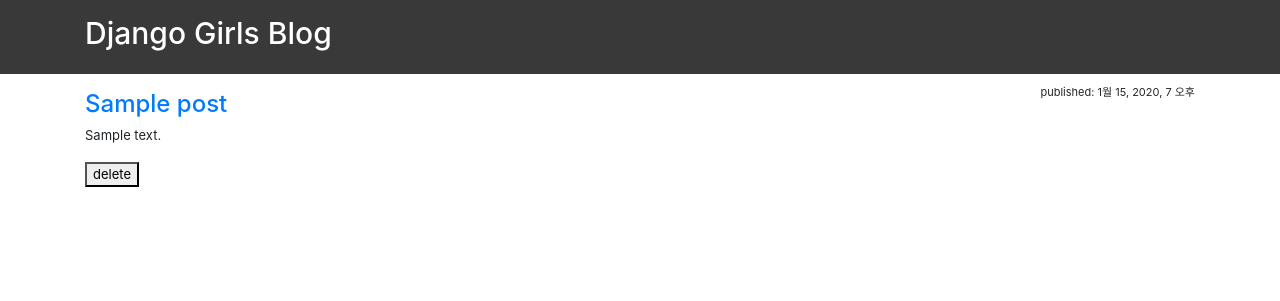
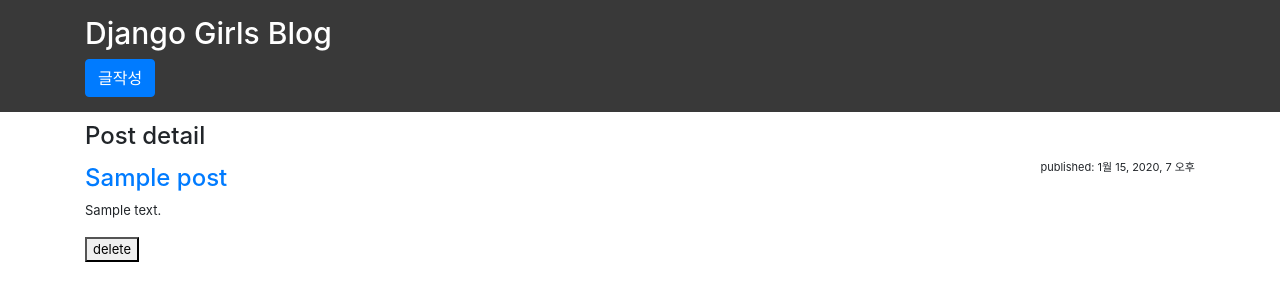
Before and after one commit to smallbee3/Djangogirls_Tutorial, a Django app: template django/templates/blog/post_detail.html in a window 1280 px wide. Shown: the top 301 px of the page. Run offline with Django 3.2, Linux system fonts and the light colour scheme; the template is opened without the code that fills it: values that come from a table or form of the project are taken from there, others are empty; tables that the repository leaves empty hold one stand-in row (values such as "Sample post"); some libraries are stand-ins or nearby versions.

Commit message:
post_add view, url, template생성 및 base.html에서 연결 링크 구현

```diff
--- a/django/blog/urls.py
+++ b/django/blog/urls.py
@@ -11,7 +11,7 @@
 
                 # 1) views를 통째로 import 했기 때문에
 urlpatterns = [
-    path('list/', views.post_list, name='post-list'),
+    path('', views.post_list, name='post-list'),
                  # 2) 함수를 호출하는게 아니라 함수 자체를 전달.
                  # 3) 나중에 이 함수가 필요할 때 실행시킬 수 있음.
 
@@ -21,16 +21,21 @@
     # re_path(r'(?P<pk>\d+)/$', views.post_detail),
 
     # path('detail/', views.post_detail),
-    path('post/<int:pk>/', views.post_detail, name='post-detail'),
+    path('<int:pk>/', views.post_detail, name='post-detail'),
     # 만약 post/라고 바꾸고 싶으면 일일이 다 바꿔야함.
-
-
 
     # 숫자가 1개 이상 반복되는 경우를 정규표현으로 구현하되
     # 해당 반복구간을 그룹으로 묶고, 그룹 이름을 'pk'로 지정
     # re.compile(r'(?P<pk>\d+)')
     # path()
 
+
+
+    path('add/', views.post_add, name='post-add'),
+
+
+
+
     path('delete/<int:pk>/', views.post_delete, name='post-delete'),
 
     path('', redirect_to_list, name='home'),
--- a/django/templates/base.html
+++ b/django/templates/base.html
@@ -22,9 +22,14 @@
         <div class="container">
 {#            <h1><a href="{%  url 'post-list' %}">Django Girls Blog</a></h1>#}
             <h1><a href="">Django Girls Blog</a></h1>
+
+            <a href="{% url 'blog:post-add' %}"
+            class="btn btn-primary">글작성</a>
+
         </div>
     </div>
     <div class="container">
+    <h2>{% block title %}{%  endblock %}</h2>
     {%  block content %}
 
 {#################################################}
--- /dev/null
+++ b/django/templates/blog/post_add.html
@@ -0,0 +1,3 @@
+{% extends 'base.html' %}
+
+{% block title %}Post add{% endblock %}
--- a/django/templates/blog/post_detail.html
+++ b/django/templates/blog/post_detail.html
@@ -1,5 +1,7 @@
 
 {% extends 'base.html' %}
+
+{% block title %}Post detail{% endblock %}
 
 {% block content %}
     <div class="post">
```
Also changed, not shown: django/blog/views.py (+11 -0 lines), django/blog/form.py (added).
